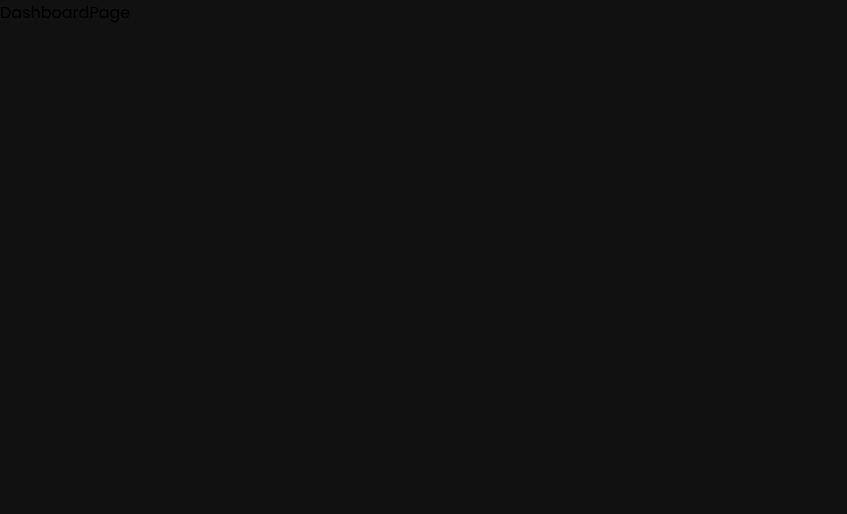
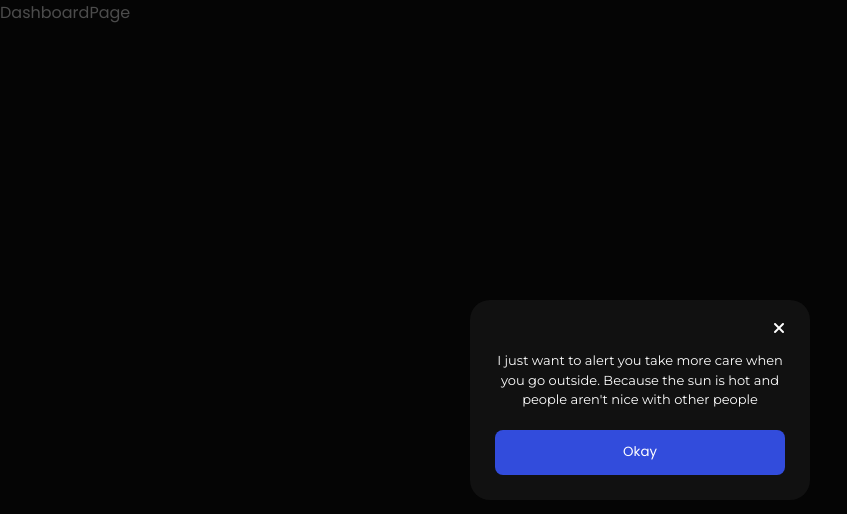
Before and after one commit to Enaikele-Kelvin-Omoh/LIC, a React (Vite) app: page / in a window 1280 px wide. Shown: the top 514 px of the page, without its empty margins (0-847 px from the left). Built offline with nearby package versions, Linux system fonts and the light colour scheme; a web font is replaced by a local one.

Commit message:
modal i progress

```diff
--- a/src/App.css
+++ b/src/App.css
@@ -1,8 +1,11 @@
 @import url("../src/css/animation.css");
+@import url("../src/css/tailwind.css");
 
 /* Variables */
 :root {
   --background-color: #111;
+
+  --modal-background: #111;
 
   --text-color: #fff;
 
@@ -16,6 +19,8 @@
 
   --input-border-color: #bcbaba;
   --input-text-color: #fff;
+
+  --red: #f74d4d;
 }
 
 /* Global Styling */
@@ -25,10 +30,12 @@
   box-sizing: border-box;
   transition: 0.2s ease-in-out;
   font-family: "Poppins", "DM Sans", "Montserrat", "Open Sans";
+  color: #fff;
 }
 
 body {
   background-color: var(--background-color);
+  overflow: hidden;
 }
 
 p {
@@ -41,6 +48,7 @@ button {
   color: var(--button-1-text-color);
   height: 45px;
   border-radius: 8px;
+  width: 100%;
 }
 
 button:hover {
--- a/src/App.jsx
+++ b/src/App.jsx
@@ -6,8 +6,9 @@ import LecturePage from "./pages/LecturePage/LecturePage";
 import DashboardPage from "./pages/DashboardPage/DashboardPage";
 import NotepadPage from "./pages/NotepadPage/NotepadPage";
 import { AuthProvider } from "./context/AuthContext";
-import { Flip, toast, ToastContainer, Bounce } from "react-toastify";
+import { Flip, ToastContainer, Bounce } from "react-toastify";
 import "react-toastify/dist/ReactToastify.css";
+import Modal from "./components/Modal/Modal";
 
 function App() {
   return (
@@ -36,6 +37,7 @@ function App() {
               element={<NotepadPage />}
             />
           </Routes>
+          <Modal />
           <ToastContainer
             position={window.innerWidth > 800 ? "bottom-left" : "top-center"}
             autoClose={5000}
--- /dev/null
+++ b/src/components/Modal/Modal.css
@@ -0,0 +1,66 @@
+.Modal {
+  width: 100vw;
+  height: 100svh;
+  background-color: rgba(0, 0, 0, 0.7);
+  display: flex;
+  justify-content: center;
+  align-items: center;
+  overflow: hidden;
+  position: fixed;
+  left: 0;
+  top: 0;
+}
+
+.modal-container {
+  width: 340px;
+  height: fit-content;
+  background-color: var(--modal-background);
+  border-radius: 20px;
+  /* border: 1px solid #fff; */
+  padding: 20px 25px 25px;
+}
+
+.modal-container .cancel-block {
+  display: flex;
+  justify-content: flex-end;
+}
+
+.modal-container .cancel-block i:hover {
+  transform: scale(1.1);
+  cursor: pointer;
+  color: var(--red);
+}
+
+.modal-container .icon-block {
+  margin-top: 2px;
+  margin-bottom: 13px;
+}
+
+.modal-container .icon-block i {
+  font-size: 35px;
+}
+
+.modal-container .message-block p {
+  text-align: center;
+  font-family: "Montserrat";
+  line-height: 150%;
+}
+
+.modal-container .button-block {
+  margin-top: 20px;
+}
+
+.SuccessModal {
+}
+
+.SuccessModal .icon-block i {
+  color: rgb(14, 197, 14);
+}
+
+.ErrorModal .icon-block i {
+  color: var(--red);
+}
+
+.WarningModal .icon-block i {
+  color: orange;
+}
--- /dev/null
+++ b/src/components/Modal/Modal.jsx
@@ -0,0 +1,107 @@
+import React from "react";
+import "./Modal.css";
+
+const Modal = () => {
+  return (
+    <div className="Modal">
+      {/* <SuccessModal /> */}
+      {/* <ErrorModal /> */}
+      {/* <WarningModal /> */}
+      <InputModal />
+    </div>
+  );
+};
+
+const SuccessModal = ({ onHide, onOkay, message }) => {
+  return (
+    <div className="SuccessModal modal-container">
+      <div className="cancel-block">
+        <i className="fa-solid fa-xmark"></i>
+      </div>
+      <div className="icon-block flex justify-center">
+        <i className="fa-solid fa-circle-check"></i>
+      </div>
+
+      <div className="message-block flex justify-center w-full">
+        <p>
+          I just want to alert you take more care when you go outside. Because
+          the sun is hot and people aren't nice with other people
+        </p>
+      </div>
+      <div className="button-block w-full ">
+        <button>Okay</button>
+      </div>
+    </div>
+  );
+};
+
+const ErrorModal = ({ onHide, onOkay, message }) => {
+  return (
+    <div className="ErrorModal modal-container">
+      <div className="cancel-block">
+        <i className="fa-solid fa-xmark"></i>
+      </div>
+      <div className="icon-block flex justify-center">
+        <i className="fa-solid fa-circle-exclamation"></i>
+      </div>
+
+      <div className="message-block flex justify-center w-full">
+        <p>
+          I just want to alert you take more care when you go outside. Because
+          the sun is hot and people aren't nice with other people
+        </p>
+      </div>
+      <div className="button-block w-full ">
+        <button>Okay</button>
+      </div>
+    </div>
+  );
+};
+
+const WarningModal = ({ onHide, onOkay, message }) => {
+  return (
+    <div className="WarningModal modal-container">
+      <div className="cancel-block">
+        <i className="fa-solid fa-xmark"></i>
+      </div>
+      <div className="icon-block flex justify-center">
+        <i className="fa-solid fa-triangle-exclamation"></i>
+      </div>
+
+      <div className="message-block flex justify-center w-full">
+        <p>
+          I just want to alert you take more care when you go outside. Because
+          the sun is hot and people aren't nice with other people
+        </p>
+      </div>
+      <div className="button-block w-full ">
+        <button>Okay</button>
+      </div>
+    </div>
+  );
+};
+
+const InputModal = () => {
+  return (
+    <div className="InputModal modal-container">
+      <div className="cancel-block">
+        <i className="fa-solid fa-xmark"></i>
+      </div>
+      <div className="icon-block flex justify-center">
+        <i className="fa-solid fa-circle-keyboard"></i>
+      </div>
+
+      <div className="message-block flex justify-center w-full">
+        <p>
+          I just want to alert you take more care when you go outside. Because
+          the sun is hot and people aren't nice with other people
+        </p>
+      </div>
+      <div className="button-block w-full ">
+        <button>Okay</button>
+      </div>
+    </div>
+  );
+};
+
+export default Modal;
```
Also changed, not shown: src/css/tailwind.css (added).
